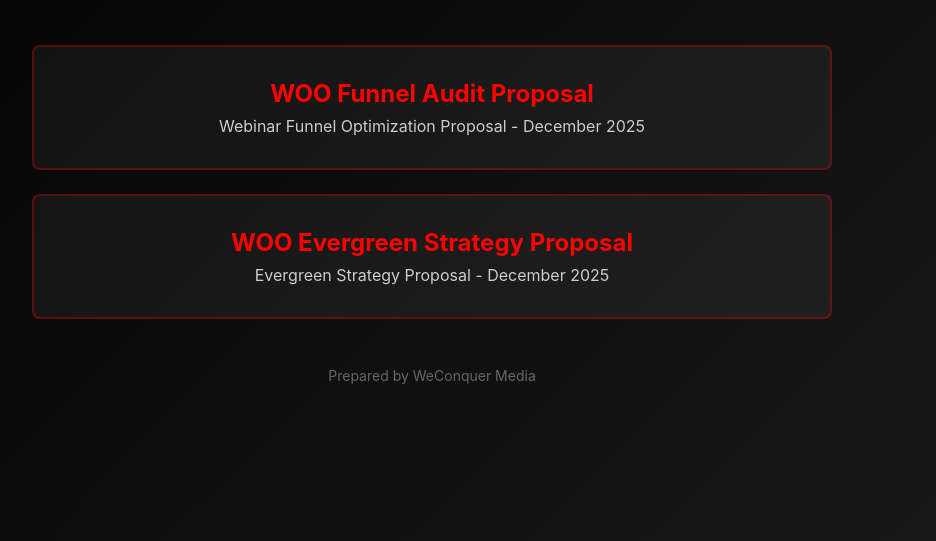
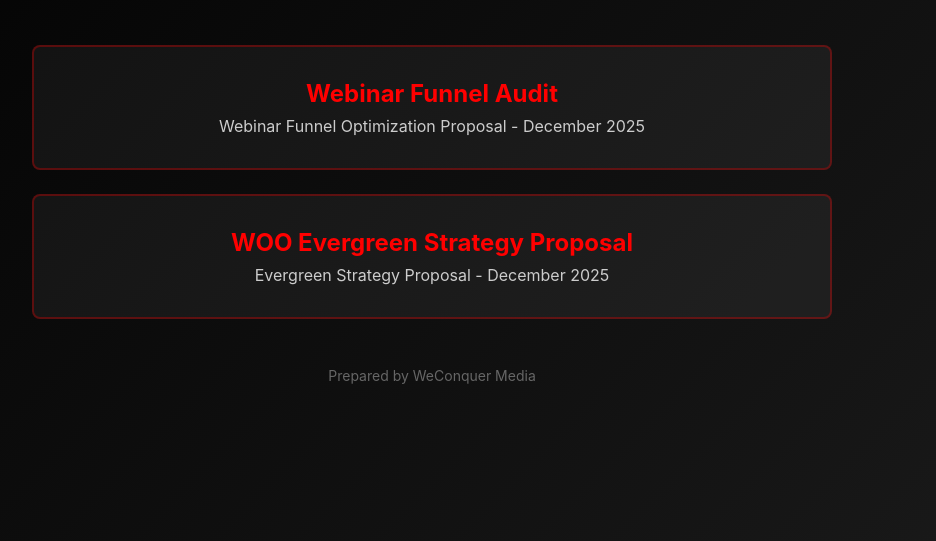
Before and after one commit to marisha-mv/well-oiled, a plain HTML site: page index.html in a window 1280 px wide. Shown: the part 259-800 px from the top of the page, without its empty margins (208-1144 px from the left). Drawn offline with Linux system fonts and the light colour scheme.

Commit message:
Rename Funnel Audit to Webinar Funnel Audit

```diff
--- a/index.html
+++ b/index.html
@@ -91,7 +91,7 @@
 
         <div class="file-list">
             <a href="WOO_Funnel_Audit_Proposal_12.html" class="file-card">
-                <h2>WOO Funnel Audit Proposal</h2>
+                <h2>Webinar Funnel Audit</h2>
                 <p>Webinar Funnel Optimization Proposal - December 2025</p>
             </a>
             <a href="WOO_Evergreen_Strategy_Proposal.html" class="file-card">
```
